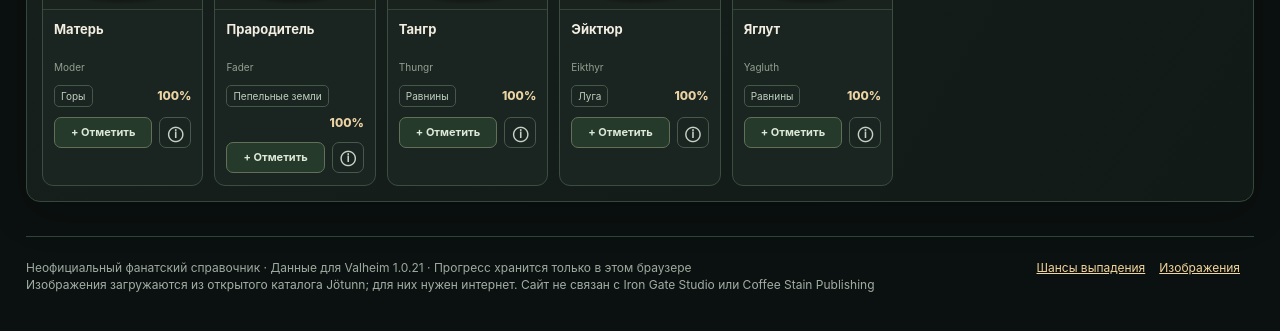
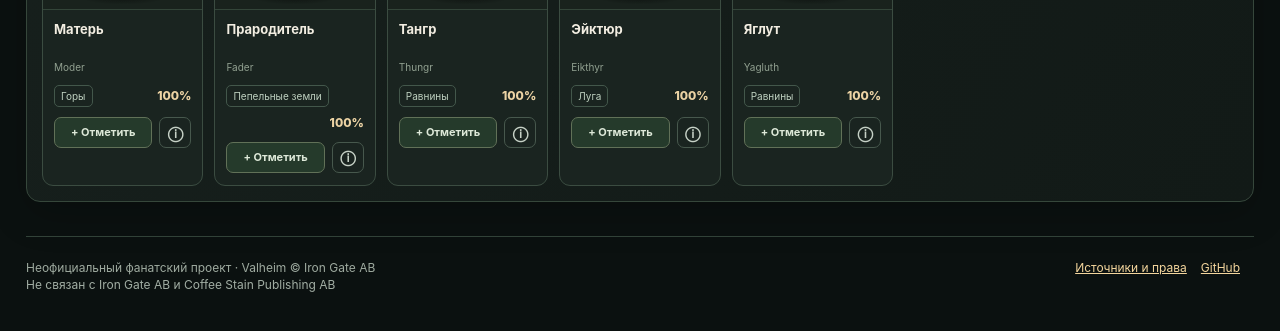
Before and after one commit to SergoAlexeev/valheim-trophies, a plain HTML site: page index.html in a window 1280 px wide. Shown: the part 4817-5148 px from the top of the page. Drawn offline with Linux system fonts and the light colour scheme.

Commit message:
ui: simplify footer and link to sources and rights

```diff
--- a/index.html
+++ b/index.html
@@ -29,7 +29,7 @@
  <section aria-label="Фильтры коллекции"><div class="toolbar"><div class="tabs" role="group" aria-label="Вид коллекции"><button class="tab" id="tierMode" type="button" aria-pressed="true">▤ Тир-лист</button><button class="tab" id="biomeMode" type="button" aria-pressed="false">♧ По биомам</button></div><label class="search"><svg viewBox="0 0 24 24" fill="none" stroke="currentColor" stroke-width="1.8"><circle cx="10.5" cy="10.5" r="6.5"/><path d="m16 16 5 5"/></svg><input id="search" type="search" placeholder="Найти трофей или существо…" autocomplete="off" aria-label="Поиск трофеев"></label><select id="biomeFilter" aria-label="Фильтр по биому"><option value="all">Все биомы</option></select><select id="statusFilter" aria-label="Фильтр по наличию"><option value="all">Все трофеи</option><option value="missing">Ещё не найденные</option><option value="found">Уже найденные</option><option value="boss">Главные боссы</option></select><span class="count" id="filterCount">Показано: 69</span></div></section>
  <div class="legend"><div class="legend-keys"><span class="pill" data-tier="S"><b>S</b> 5%</span><span class="pill" data-tier="A"><b>A</b> 10%</span><span class="pill" data-tier="B"><b>B</b> 15%</span><span class="pill" data-tier="C"><b>C</b> 30–33%</span><span class="pill" data-tier="D"><b>D</b> 50%</span><span class="pill" data-tier="★"><b>★</b> 100%</span></div><div>Ранг зависит от <strong>редкости</strong>, а не силы врага</div></div>
  <main id="groups" class="groups" aria-label="Каталог трофеев"></main>
- <footer class="foot"><div>Неофициальный фанатский справочник · Данные для Valheim 1.0.21 · Прогресс хранится только в этом браузере<br><span class="muted">Изображения загружаются из открытого каталога Jötunn; для них нужен интернет. Сайт не связан с Iron Gate Studio или Coffee Stain Publishing</span></div><div><a href="https://valheimdb.com/trophies" target="_blank" rel="noopener noreferrer">Шансы выпадения</a><a href="https://valheim-modding.github.io/Jotunn/data/objects/item-list.html" target="_blank" rel="noopener noreferrer">Изображения</a></div></footer>
+ <footer class="foot"><div>Неофициальный фанатский проект · Valheim © Iron Gate AB<br><span class="muted">Не связан с Iron Gate AB и Coffee Stain Publishing AB</span></div><div><a href="./sources.html">Источники и права</a><a href="https://github.com/SergoAlexeev/valheim-trophies" target="_blank" rel="noopener noreferrer">GitHub</a></div></footer>
 </div>
 <div id="modalHolder"></div><div id="toast" role="status" class="toast hide"></div>
 <script src="./assets/js/app.js" defer></script>
```
